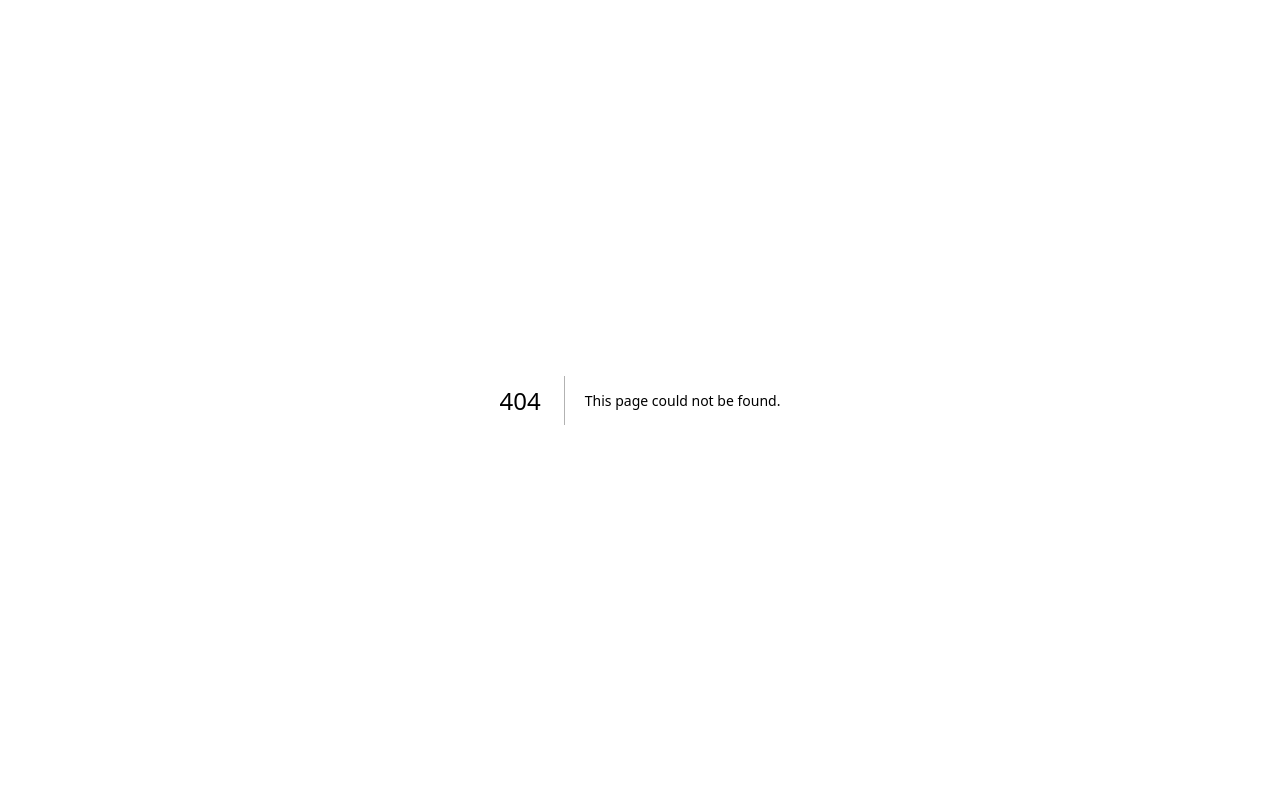
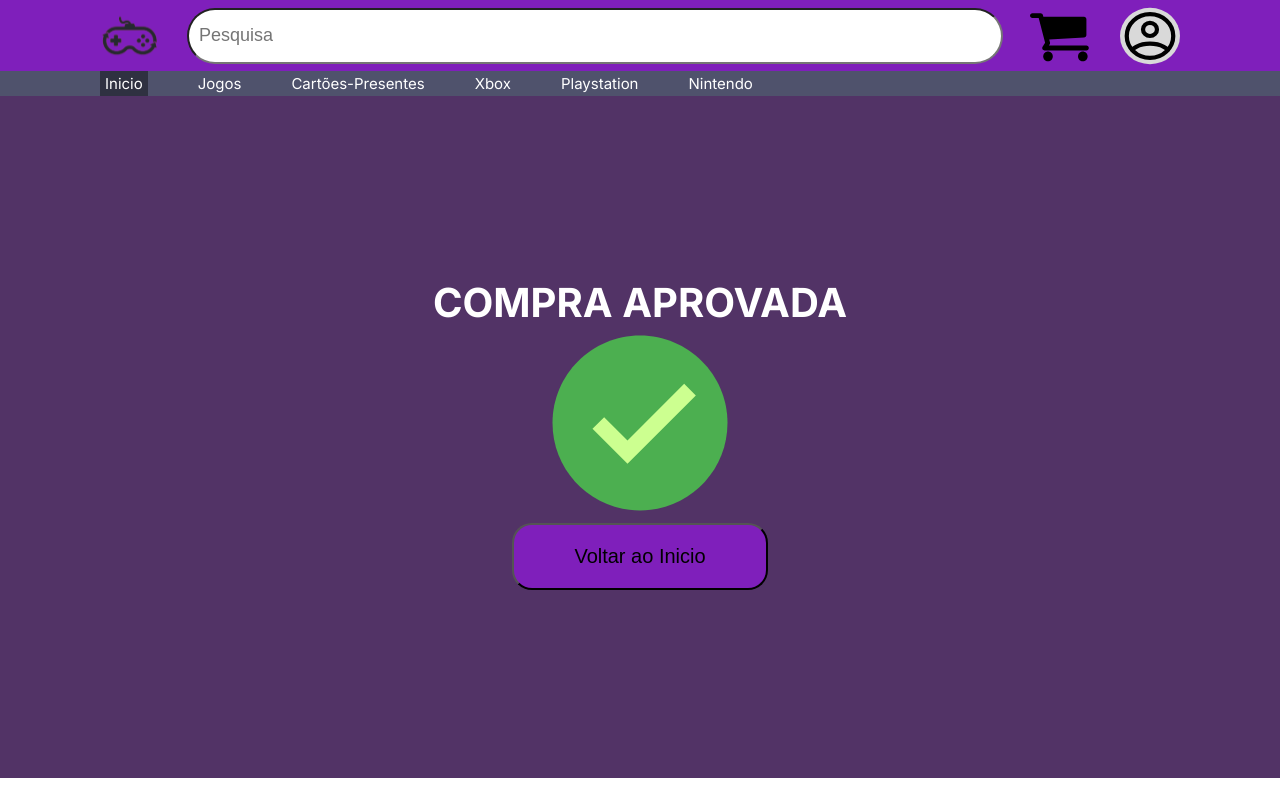
Before and after one commit to dandanmatunoshita/levelup, a Next.js app in the folder my-app/: page /aprovado in a window 1280 px wide. Before the commit this address had no page. Built offline with nearby package versions, Linux system fonts and the light colour scheme.

Commit message:
aprovado_finished

```diff
--- /dev/null
+++ b/my-app/src/app/aprovado/aprovado.module.css
@@ -0,0 +1,21 @@
+
+.aprovado_body{
+    background-color: var(--primary-color);
+    min-height: 85.2vh;
+    display: flex;
+    flex-direction: column;
+    justify-content: center;
+    align-items: center;
+    color: #fff;
+}
+
+.aprovado_body h2{
+    font-size: 4rem;
+}
+
+.aprovado_body button{
+    font-size: 2rem;
+    background-color: var(--secondary-color);
+    padding: 2rem 6rem;
+    border-radius: 20px;
+}
--- /dev/null
+++ b/my-app/src/app/aprovado/page.jsx
@@ -0,0 +1,21 @@
+'use client'
+
+import Navbar from '../components/navbar';
+import styles from './aprovado.module.css';
+import Image from 'next/image';
+import { useRouter } from 'next/navigation'
+
+export default function Aprovado(){
+    const router = useRouter();
+
+    return(
+        <div className={styles.aprovado_container}>
+            <Navbar/>
+            <div className={styles.aprovado_body}>
+                <h2>COMPRA APROVADA</h2>
+                <Image src={'/checked.svg'} width={200} height={200}/>
+                <button onClick={()=>router.push('/inicio')}>Voltar ao Inicio</button>
+            </div>
+        </div>
+    );
+}
--- a/my-app/src/app/compra/page.jsx
+++ b/my-app/src/app/compra/page.jsx
@@ -3,8 +3,12 @@
 import Navbar from '../components/navbar';
 import styles from './compra.module.css';
 import Image from 'next/image';
+import { useRouter } from 'next/navigation';
 
 export default function Compra(){
+
+    const router = new useRouter();
+
     return(
         <div className={styles.compra_container}>
             <Navbar/>
@@ -60,7 +64,7 @@ export default function Compra(){
                             <span>Total</span>
                             <span><strong>R$ 100,00</strong></span>
                         </div>
-                        <button><strong>Finalizar</strong></button>
+                        <button onClick={()=>router.push('/aprovado')}><strong>Finalizar</strong></button>
                     </div>
                 </div>
             </div>
```
Also changed, not shown: my-app/public/checked.svg (added).
